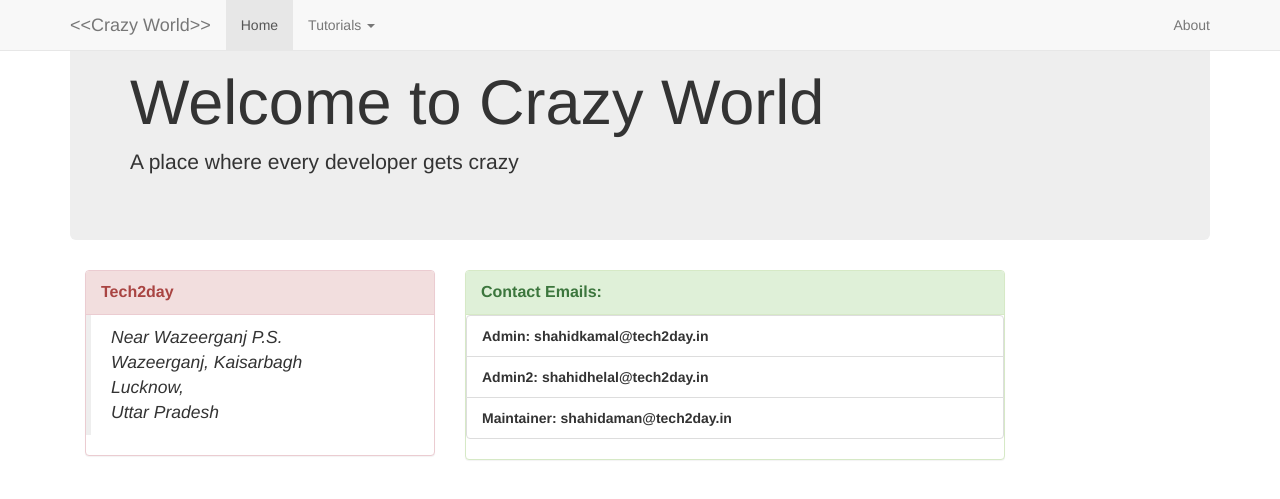
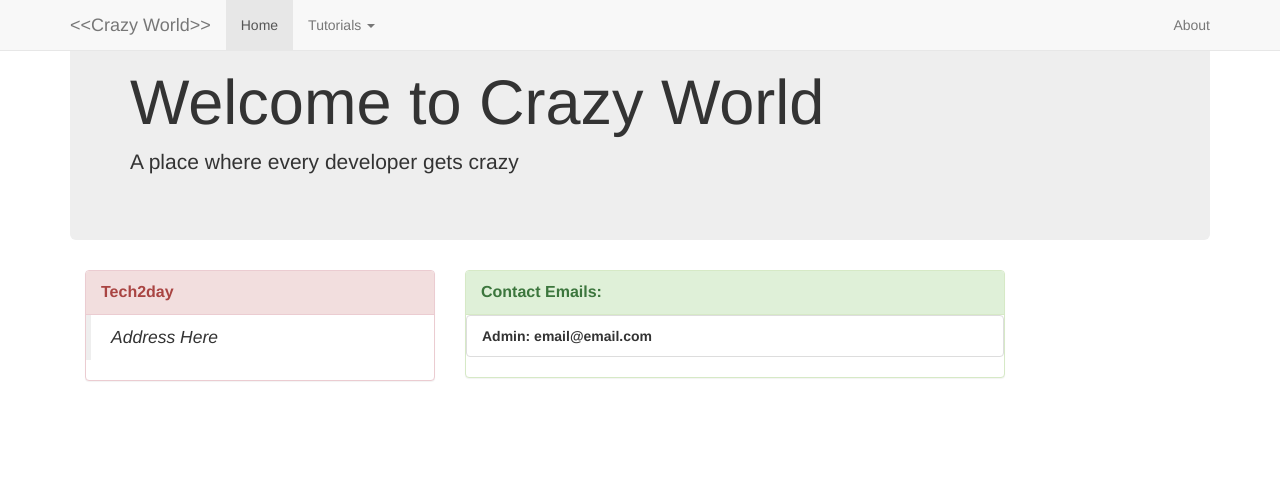
Before and after one commit to shahidcodes/tutorial-blogging-in-php, a PHP site: page /blog/about in a window 1280 px wide. Shown: the top 499 px of the page. Run offline with PHP 8.4, Linux system fonts and the light colour scheme; data comes from the database, SQL or seed files in the repository.

Commit message:
Readme Updated

```diff
--- a/about.php
+++ b/about.php
@@ -19,10 +19,7 @@ require_once 'core/init.php';
 	    </div>
     <blockquote>
 	    <i>
-	    	Near Wazeerganj P.S.<br>
-	    	Wazeerganj, Kaisarbagh<br>
-	    	Lucknow,<br>
-	    	Uttar Pradesh
+	    	Address Here
 	    </i>
     </blockquote>
     </div>
@@ -34,9 +31,7 @@ require_once 'core/init.php';
     	</div>
     	<b>
     	<ul class="list-group">
-    		<li class="list-group-item">Admin: 		shahidkamal@tech2day.in</li>
-    		<li class="list-group-item">Admin2: 	shahidhelal@tech2day.in</li>
-    		<li class="list-group-item">Maintainer: shahidaman@tech2day.in</li>
+    		<li class="list-group-item">Admin: 		email@email.com</li>
     	</ul>
     	</b>
     </div>
```
Also changed, not shown: README.md.
